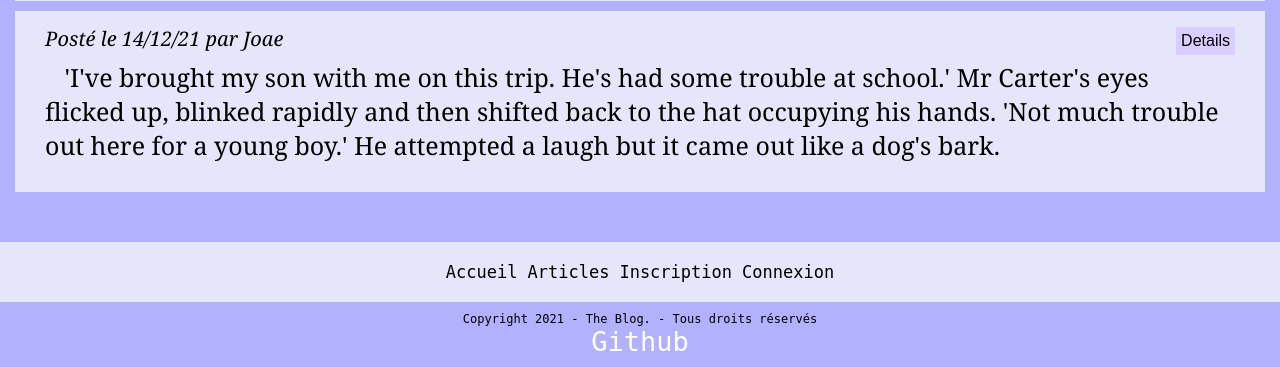
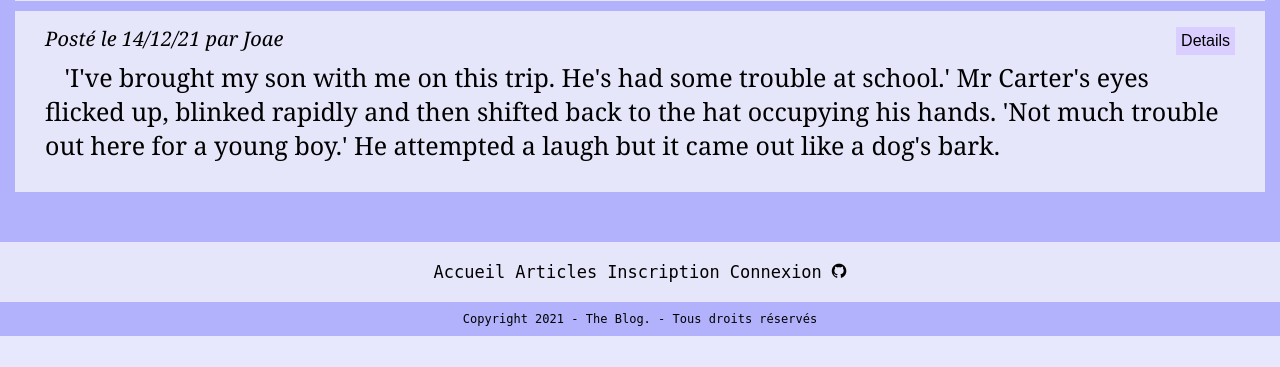
Before and after one commit to pierre-ninfei/blog, a PHP site: page /index.php in a window 1280 px wide. Shown: the part 1163-1530 px from the top of the page. After the commit the page ends 1499 px from the top, so only its background shows below. Run offline with PHP 8.4, Linux system fonts and the light colour scheme; data comes from the database, SQL or seed files in the repository.

Commit message:
Update footer.php

```diff
--- a/footer.php
+++ b/footer.php
@@ -39,15 +39,12 @@
    session_destroy();
    header("Location:index.php");
    }
-   echo "
+   echo "<a href='https://github.com/pierre-ninfei/blog' target ='_blank' class='fa fa-github'></a>
          </div>
       <div class ='social'>
       </div>
    </div>
-   <p id='copyright'>Copyright 2021 - The Blog. - Tous droits réservés </br> <a class = 'github' href='https://github.com/pierre-ninfei/blog'> Github </a>  <p>
-
-
-   "
+   <p id='copyright'>Copyright 2021 - The Blog. - Tous droits réservés <p>"
 ?>
 
 <!-- <a class = 'github' href='https://github.com/pierre-ninfei/blog'> Github </a>  -->
```
